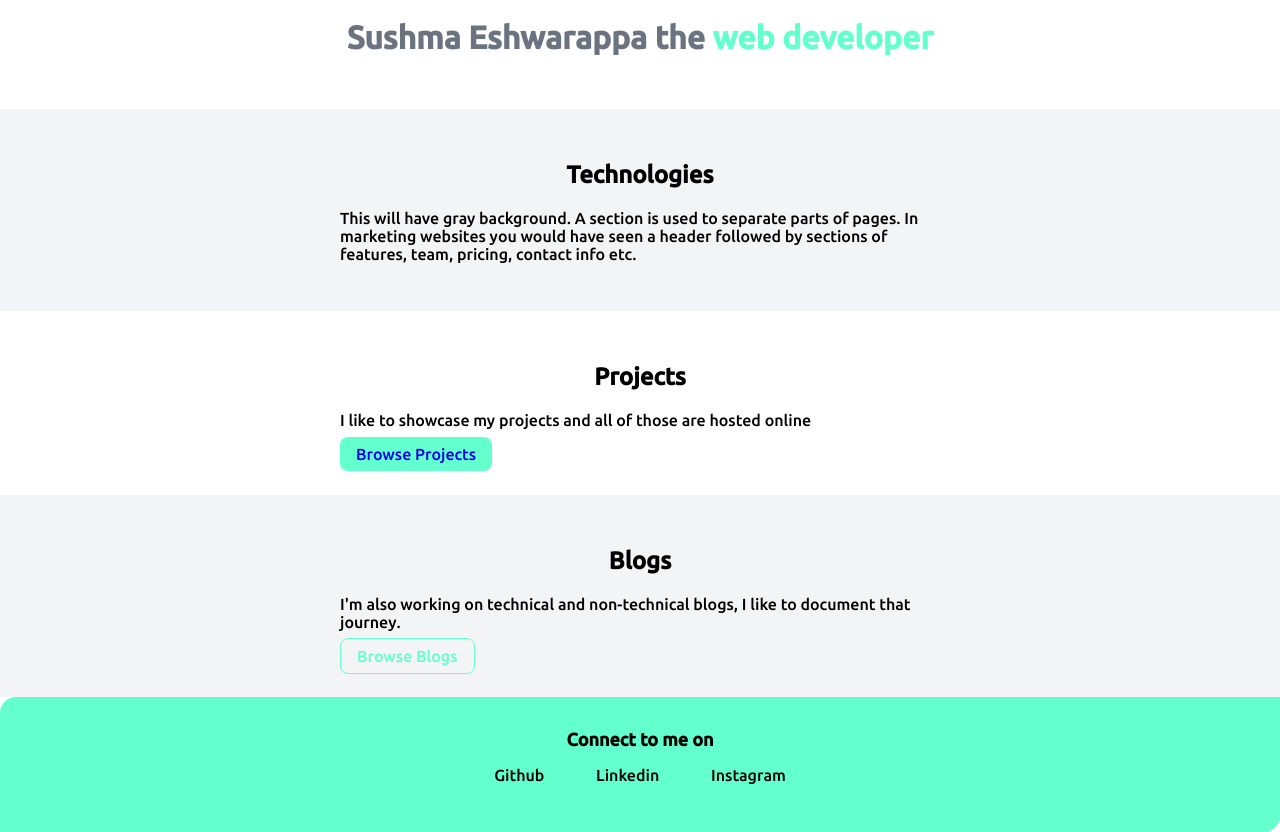
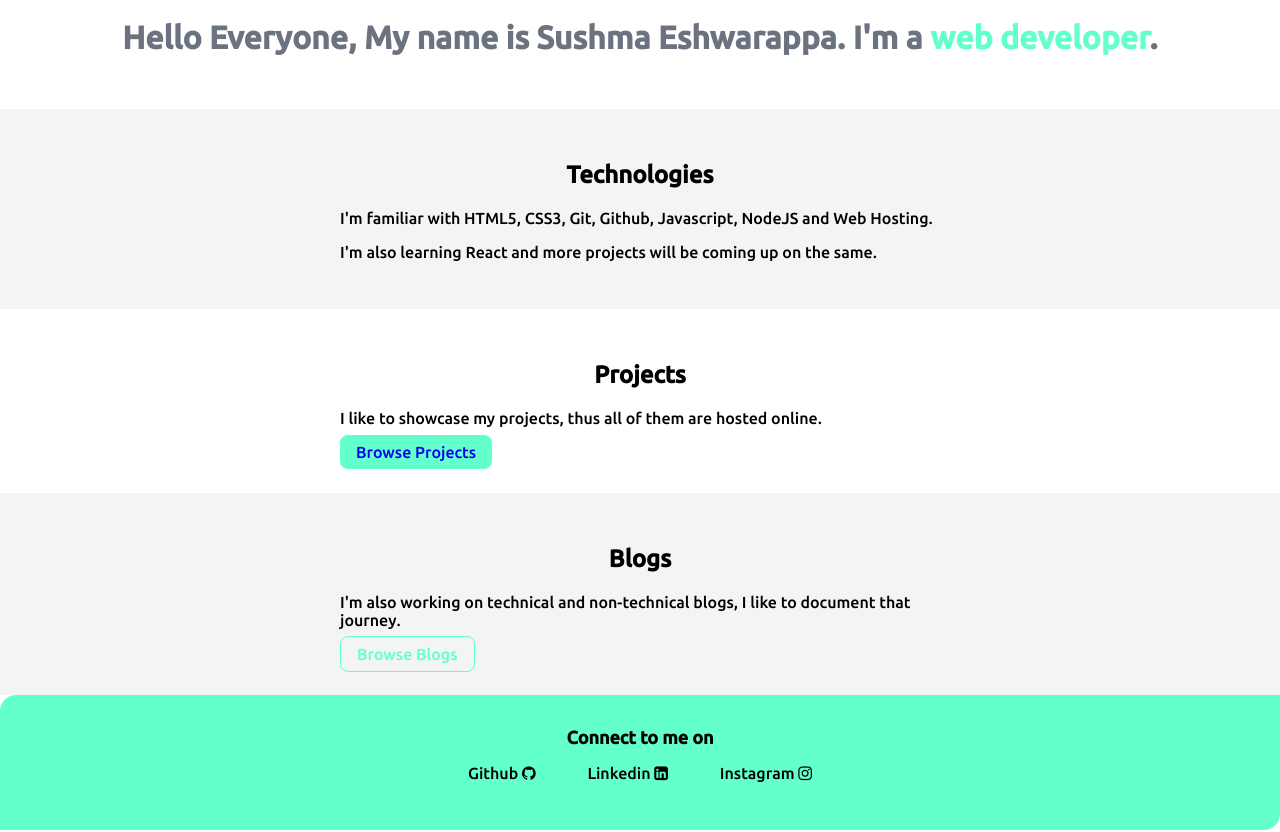
Before and after one commit to sushmaeshwarappa/Portfolio-website, a plain HTML site: page index.html in a window 1280 px wide. Shown: the part 356-1188 px from the top of the page. Drawn offline with Linux system fonts and the light colour scheme.

Commit message:
fix: corrected the descriptions

```diff
--- a/index.html
+++ b/index.html
@@ -7,6 +7,8 @@
     <meta name="viewport" content="width=device-width, initial-scale=1.0">
     <title>Portfolio</title>
     <link href="/styles.css" rel="stylesheet">
+    <link rel="icon" type="image/x-icon" href="/images/favicon.ico">
+    <link rel="stylesheet" href="https://cdnjs.cloudflare.com/ajax/libs/font-awesome/4.7.0/css/font-awesome.min.css">
 </head>
 
 <body>
@@ -21,22 +23,22 @@
 
     <header class="portfolio">
         <img class="portfolio-img" src="/images/portfolio.svg">
-        <h1 class="portfolio-heading">Sushma Eshwarappa the <span class="portfolio-inverted">web developer</span></h1>
+        <h1 class="portfolio-heading">Hello Everyone, My name is Sushma Eshwarappa. I'm a <span
+                class="portfolio-inverted">web developer</span>.</h1>
     </header>
 
     <section class="section ow">
         <div class="container container-center">
             <h1>Technologies</h1>
-            <p>This will have gray background. A section is used to separate parts of pages. In marketing websites you
-                would have seen a header followed by
-                sections of features, team, pricing, contact info etc.</p>
+            <p>I'm familiar with HTML5, CSS3, Git, Github, Javascript, NodeJS and Web Hosting.</p>
+            <p>I'm also learning React and more projects will be coming up on the same.</p>
         </div>
     </section>
 
     <section class="section">
         <div class="container container-center">
             <h1>Projects</h1>
-            <p>I like to showcase my projects and all of those are hosted online</p>
+            <p>I like to showcase my projects, thus all of them are hosted online.</p>
             <a class="link link-primary" href="/projects.html">Browse Projects</a>
         </div>
     </section>
@@ -52,10 +54,12 @@
     <footer class="footer">
         <div class="heading">Connect to me on</div>
         <ul class="social-links list-non-bullet">
-            <li class="list-item-inline"><a class="link" href="https://github.com/sushmaeshwarappa">Github</a></li>
-            <li class="list-item-inline"><a class="link"
-                    href="https://www.linkedin.com/in/sushmaeshwarappa">Linkedin</a></li>
-            <li class="list-item-inline"><a class="link" href="https://instagram/">Instagram</a></li>
+            <li class="list-item-inline"><a class="link" href="https://github.com/sushmaeshwarappa">Github <i
+                        class="fa fa-github"></i></a></li>
+            <li class="list-item-inline"><a class="link" href="https://www.linkedin.com/in/sushmaeshwarappa">Linkedin <i
+                        class="fa fa-linkedin-square"></i></a></li>
+            <li class="list-item-inline"><a class="link" href="https://instagram/">Instagram <i
+                        class="fa fa-instagram"></i></a></li>
         </ul>
     </footer>
 
```
